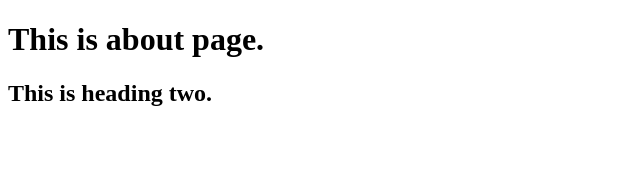
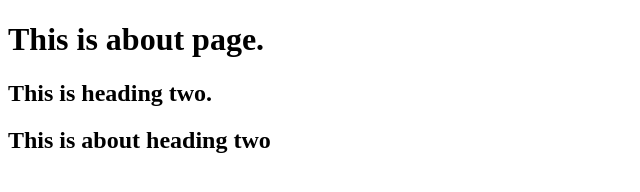
Before and after one commit to shamimspro/shamim-projects, a plain HTML site: page about.html in a window 1280 px wide. Shown: the whole page, without its empty margins (0-640 px from the left). Drawn offline with Linux system fonts and the light colour scheme.

Commit message:
update about page

```diff
--- a/about.html
+++ b/about.html
@@ -9,5 +9,6 @@
 <body>
     <h1>This is about page.</h1>
     <h2>This is heading two.</h2>
+    <h2>This is about heading two</h2>
 </body>
 </html>
```
